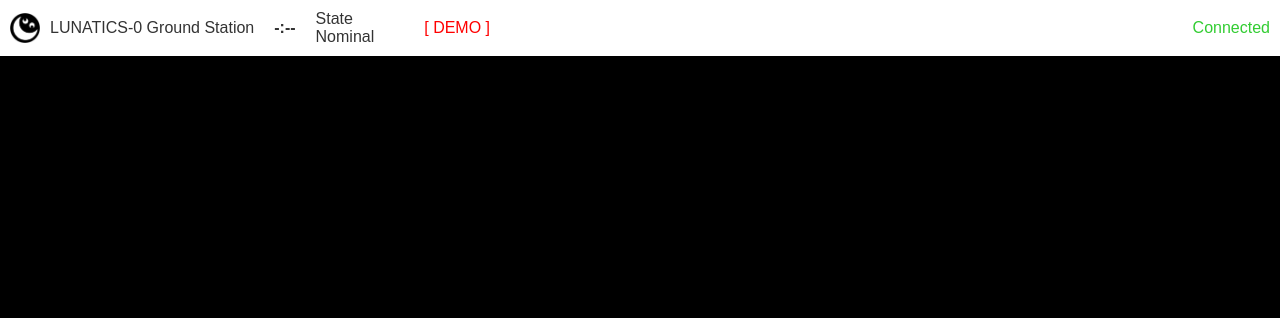
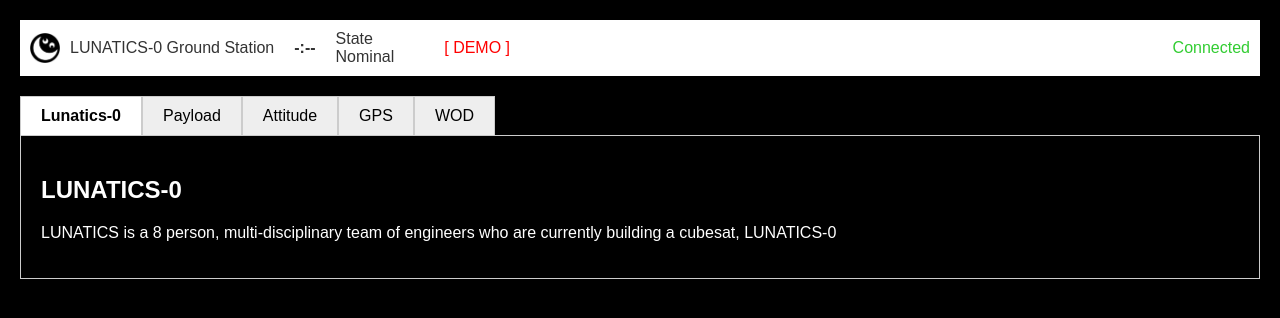
Before and after one commit to James-h-1969/space-ground-station, a Flask app: page / in a window 1280 px wide. Shown: the top 318 px of the page. Run offline with Flask 3, Linux system fonts and the light colour scheme.

Commit message:
adding working tabs

```diff
--- a/src/service.py
+++ b/src/service.py
@@ -0,0 +1,2 @@
+def get_current_time():
+    ...
--- a/src/static/frontend/main.css
+++ b/src/static/frontend/main.css
@@ -3,6 +3,7 @@ body {
     margin: 0;
     background-color: #000; /* Black background */
     color: #fff; /* White text */
+    padding: 20px
 }
 
 .taskbar {
@@ -161,3 +162,32 @@ canvas {
     padding-left: 50px;
     color: red;
 }
+
+.tabs {
+    display: flex;
+    margin-top: 20px;
+    color: black
+}
+
+.tab-button {
+    padding: 10px 20px;
+    cursor: pointer;
+    background-color: #eee;
+    border: 1px solid #ccc;
+    border-bottom: none;
+}
+
+.tab-button.active {
+    background-color: white;
+    font-weight: bold;
+}
+
+.tab-content {
+    border: 1px solid #ccc;
+    padding: 20px;
+    display: none;
+}
+
+.tab-content.active {
+    display: block;
+}
--- a/src/static/templates/index.html
+++ b/src/static/templates/index.html
@@ -17,5 +17,38 @@
         </div>
         <div id="status" class="status">Connected</div>
     </div>
+
+    <div class="tabs">
+        <div class="tab-button active" onclick="openTab(event, 'main')">Lunatics-0</div>
+        <div class="tab-button" onclick="openTab(event, 'payload')">Payload</div>
+        <div class="tab-button" onclick="openTab(event, 'attitude')">Attitude</div>
+        <div class="tab-button" onclick="openTab(event, 'gps')">GPS</div>
+        <div class="tab-button" onclick="openTab(event, 'wod')">WOD</div>
+    </div>
+
+    <div id="main" class="tab-content active">
+        <h2>LUNATICS-0</h2>
+        <p>LUNATICS is a 8 person, multi-disciplinary team of engineers who are currently building a cubesat, LUNATICS-0</p>
+    </div>
+    <div id="payload" class="tab-content">
+        <h2>Payload Data</h2>
+        <p>Display payload-related information here.</p>
+    </div>
+    <div id="attitude" class="tab-content">
+        <h2>Attitude Data</h2>
+        <p>Display attitude-related information here.</p>
+    </div>
+    <div id="gps" class="tab-content">
+        <h2>GPS Data</h2>
+        <p>Display GPS-related information here.</p>
+    </div>
+    <div id="wod" class="tab-content">
+        <h2>WOD Data</h2>
+        <p>Display WOD-related information here.</p>
+    </div>
+
+    <script src="{{ url_for('static', filename='frontend/main.js') }}"></script>
+    <script src="{{ url_for('static', filename='frontend/helpers.js') }}"></script>
+
 </body>
 </html>
```
Also changed, not shown: src/static/frontend/helpers.js (+8 -51 lines), README.md.
